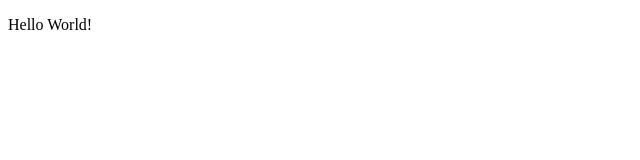
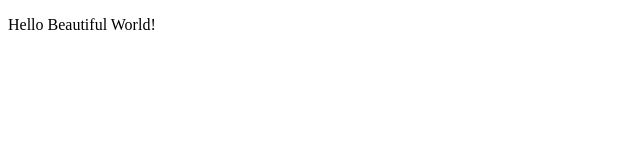
Before and after one commit to VictoriaLis/UdemyJS, a plain HTML site: page index.html in a window 1280 px wide. Shown: the full height of the page, 0-640 px from the left. Drawn offline with Linux system fonts and the light colour scheme; files whose address does not match are found by name.

Commit message:
updated welcome message

```diff
--- a/index.html
+++ b/index.html
@@ -7,6 +7,6 @@
   </head>
   <body>
       <script src="js/script.js"></script>
-    <p>Hello World!</p>
+    <p>Hello Beautiful World!</p>
   </body>
 </html>
```
